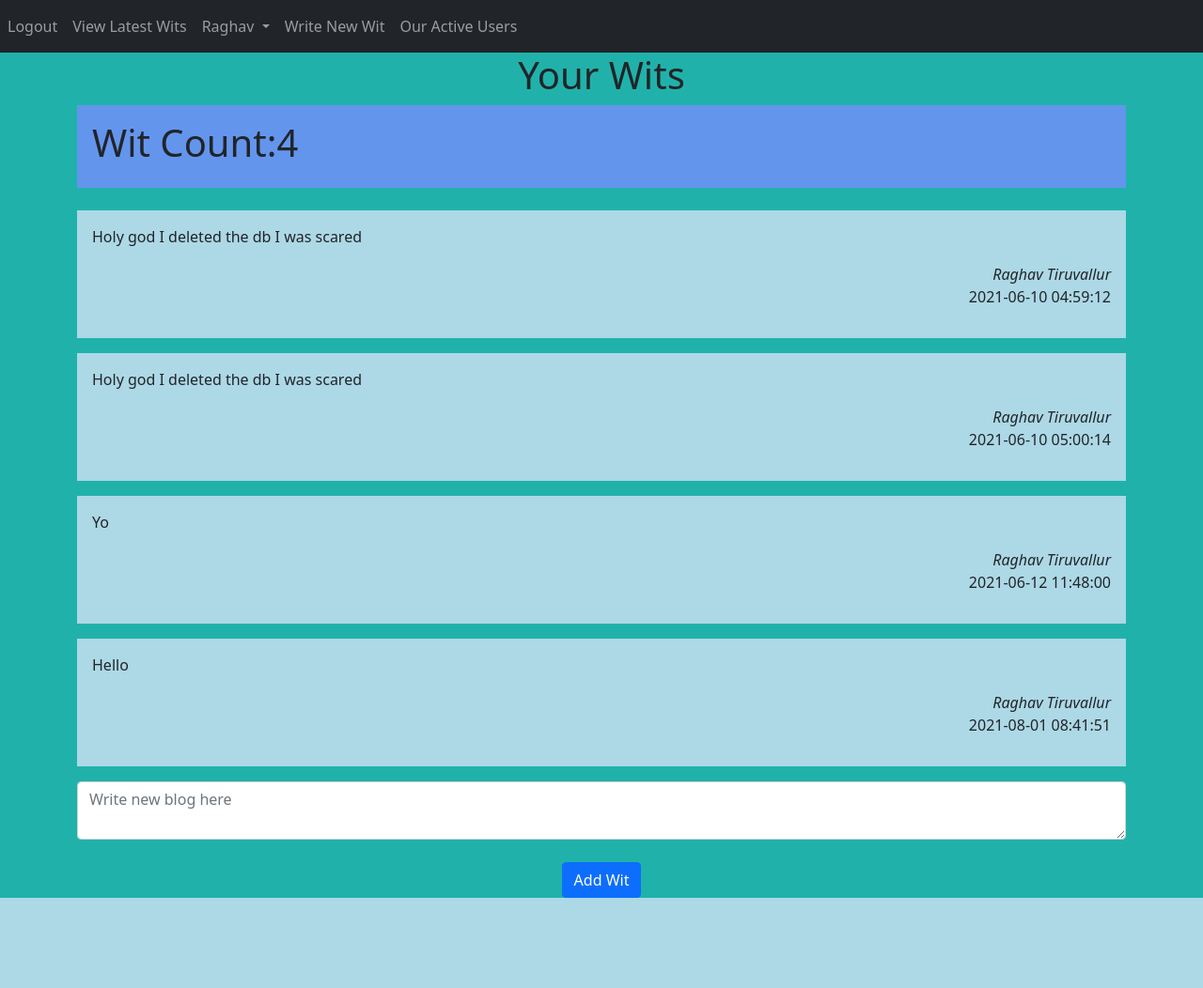
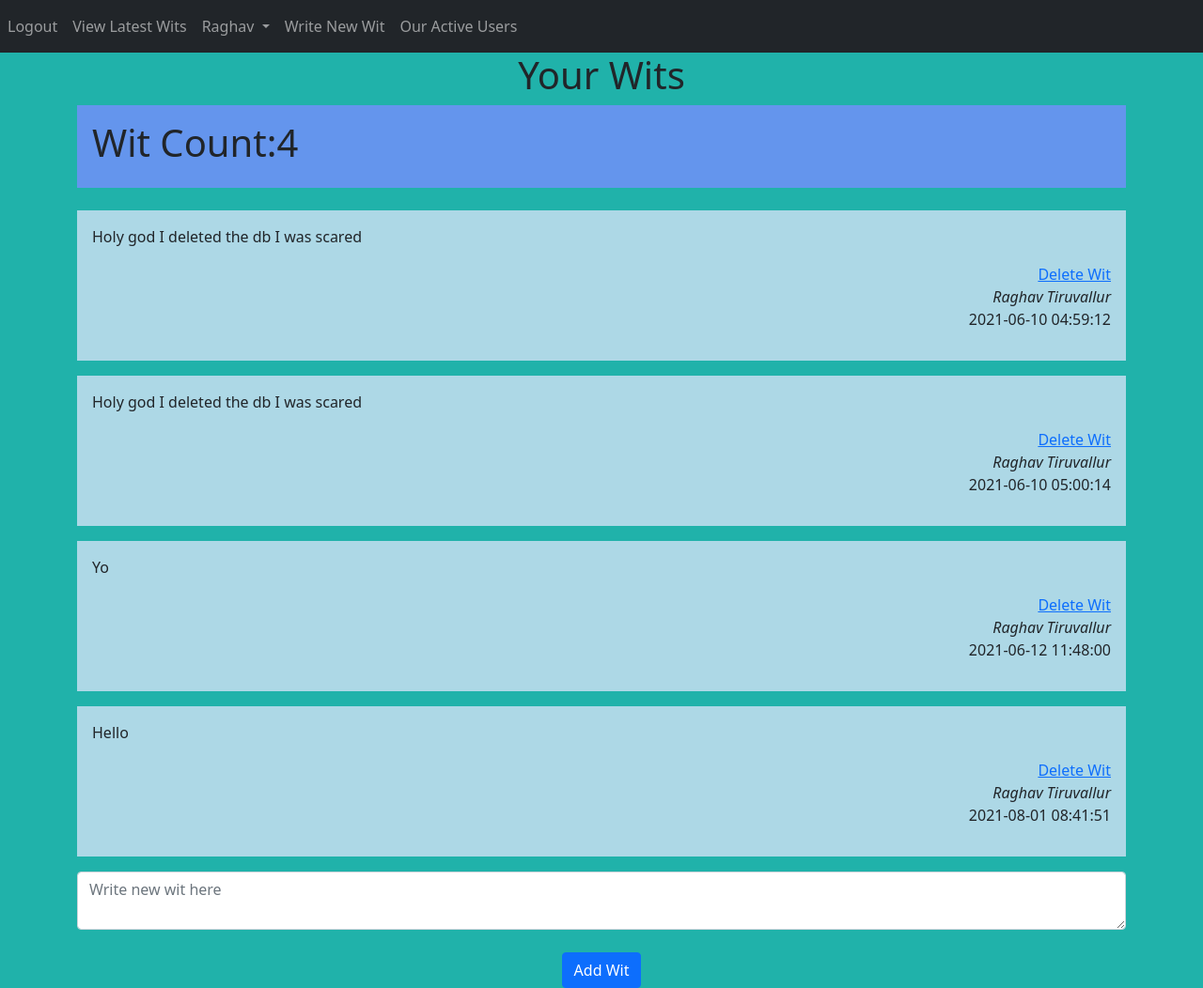
Before and after one commit to Raghav-Tiruvallur/flask-website, a Flask app: page /writeBlog in a window 1280 px wide. Shown: the whole page at 94% size. Before the commit the page ends 956 px from the top, so only its background shows below. Run offline with Flask 2, Linux system fonts and the light colour scheme; a user stored in the database is signed in; data comes from the database, SQL or seed files in the repository; both versions use the stored data as it was after the commit.

Commit message:
can delete wits

```diff
--- a/Website/templates/home.html
+++ b/Website/templates/home.html
@@ -13,6 +13,8 @@
     <div class="card-body" style="background-color:lightblue;">
       <p>{{blog.data}}</p>
     <div align="right">
+        <a href="/delete/{{user.id}}">Delete Wit</a>
+        <br/>
         <cite align="right" title="Source Title">{{user.firstName + " "+ user.lastName}}</cite>
         <p>{{blog.date}}</p>
     </div>
@@ -21,7 +23,7 @@
 {% endfor %}
 </ul>
 <form method="POST">
-    <textarea name="blog" id="blog" class="form-control" placeholder="Write new blog here"></textarea><br/>
+    <textarea name="blog" id="blog" class="form-control" placeholder="Write new wit here"></textarea><br/>
     <div align="center">
         <button type="submit" class="btn btn-primary">Add Wit</button>
     </div>
--- a/Website/templates/welcome.html
+++ b/Website/templates/welcome.html
@@ -1,5 +1,5 @@
 {% extends "base.html" %}
 {%block title%}Welcome{% endblock %}
 {% block content%}
-<h1>Word On the Street</h1>
+<h1 align="center">Word On the Street</h1>
 {% endblock %}
--- a/Website/views.py
+++ b/Website/views.py
@@ -1,7 +1,9 @@
 from flask import Blueprint,render_template,request,flash
+from flask.helpers import url_for
 from flask_login import login_user,current_user,login_required
 from sqlalchemy.sql.functions import user
 import requests
+from werkzeug.utils import redirect
 views=Blueprint('views',__name__)
 from . import db
 from .models import Blog, User
@@ -48,3 +50,17 @@ def bloggers():
 def welcome():
 
     return render_template("welcome.html",user=current_user)
+
+@views.route("/delete/<id>")
+
+def deletePost(id):
+    wit=Blog.query.filter_by(userId=id).first()
+    if wit:
+        print(wit)
+    if not wit:
+        flash("Wit does not exist",category='error')
+    else:
+        db.session.delete(wit)
+        db.session.commit()
+        flash('Wit deleted',category='success')
+    return redirect(url_for('views.home'))
```
Also changed, not shown: Website/templates/allblogs.html (+13 -0 lines), Website/database.db.
